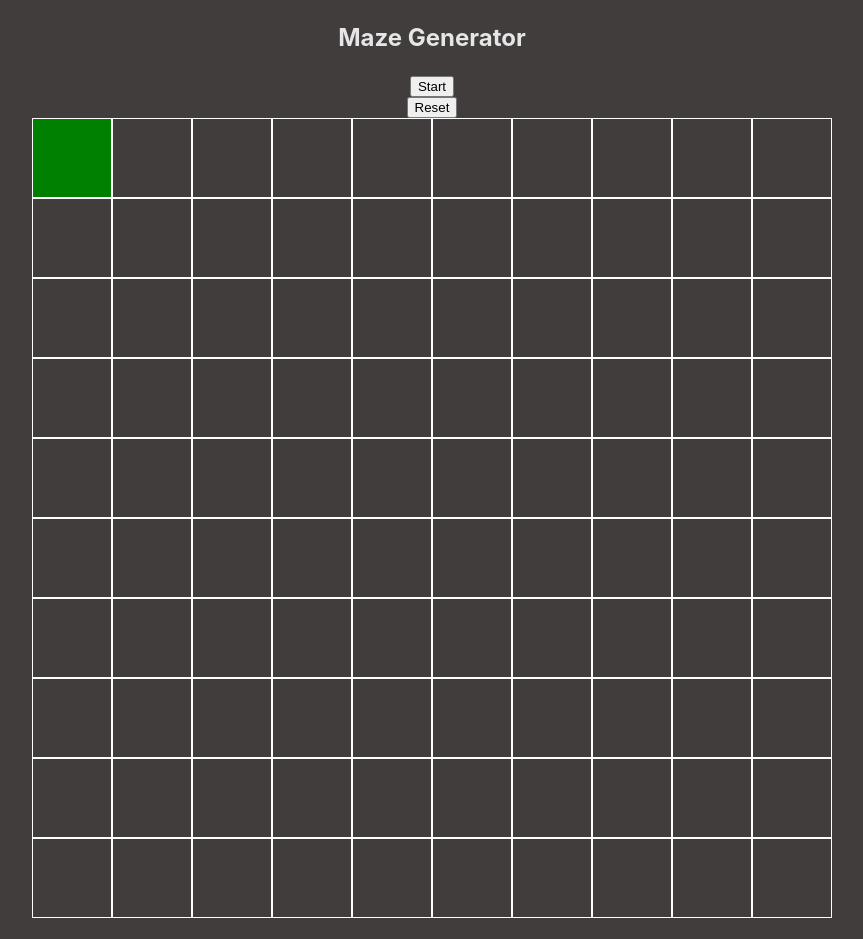
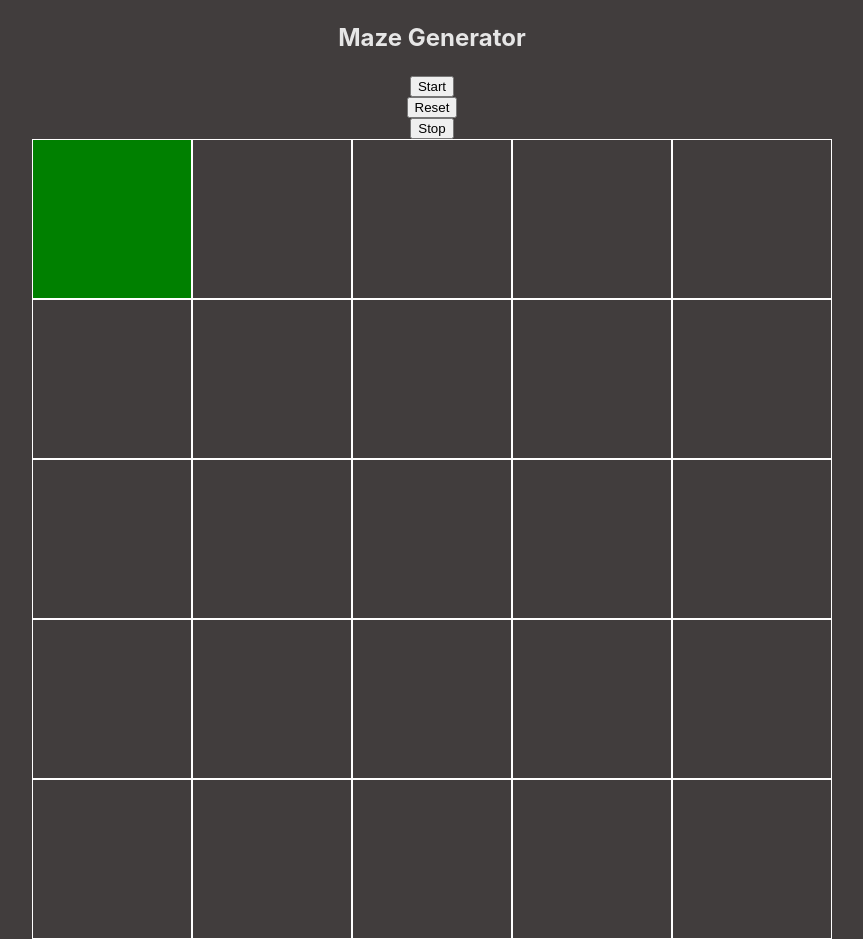
Before and after one commit to RenatMir/react-projects, a React (Vite) app: page / in a window 1280 px wide. Shown: the whole page, without its empty margins (208-1071 px from the left). Before the commit the page ends 918 px from the top, so only its background shows below. Built offline with nearby package versions, Linux system fonts and the light colour scheme.

Commit message:
Adding state

```diff
--- a/projects/maze-generator/Maze.jsx
+++ b/projects/maze-generator/Maze.jsx
@@ -1,20 +1,19 @@
 import { useEffect } from "react"
-import { checkNeighbours, drawCells, generateGrid, removeWalls } from "./MazeUtils";
+import { MazeStatusEnum, checkNeighbours, drawCells, removeWalls } from "./MazeUtils";
 
 export const Maze = (props) => {
-    const { mazeStateObj, canvasRef } = props;
-    const { mazeState, setMazeState } = mazeStateObj;
-
-    const grid = generateGrid(mazeState.rowsColsNumber, mazeState.end);
+    const { canvasRef, state, } = props;
+    const { mazeFEState, mazeBEState, utilFunctions } = state;
+    const { isValidStatus, setStatus } = utilFunctions;
 
     const stack = [];
-    let currentCell = grid[mazeState.start.rowNum][mazeState.start.colNum];
+    let currentCell = mazeBEState.grid[mazeFEState.start.rowNum][mazeFEState.start.colNum];
     stack.push(currentCell);
     currentCell.isVisited = true;
     currentCell.isCurrent = true;
 
     const generateMaze = () => {
-        let nextCell = checkNeighbours(currentCell, grid, mazeState);
+        let nextCell = checkNeighbours(currentCell, mazeBEState.grid);
         if (nextCell) {
             nextCell.isVisited = true;
             stack.push(currentCell);
@@ -30,13 +29,7 @@ export const Maze = (props) => {
             currentCell.isCurrent = true;
         } else {
             console.log("Done");
-            setMazeState(prevState => {
-                return {
-                    ...prevState,
-                    isStarted: false,
-                    isCompleted: true
-                };
-            });
+            setStatus(MazeStatusEnum.FINISHED)
         }
     }
 
@@ -47,11 +40,11 @@ export const Maze = (props) => {
         let timeout;
 
         const generateMazeAnimator = () => {
-            if (mazeState.isCompleted) return;
+            if (isValidStatus(MazeStatusEnum.FINISHED)) return;
 
-            drawCells(grid, mazeState, canvasContext);
+            drawCells(mazeBEState.grid, mazeFEState, canvasContext);
 
-            if (!mazeState.isStarted) {
+            if (!isValidStatus(MazeStatusEnum.STARTED)) {
                 return;
             } else {
                 generateMaze();
@@ -59,15 +52,19 @@ export const Maze = (props) => {
 
             timeout = setTimeout(() => {
                 animationFrameId = window.requestAnimationFrame(generateMazeAnimator);
-            }, mazeState.speed);
+            }, mazeFEState.speed);
         }
         generateMazeAnimator();
 
+        if (isValidStatus(MazeStatusEnum.STOPPED)) {
+            window.cancelAnimationFrame(animationFrameId);
+        }
+
         return () => {
             clearTimeout(timeout);
-            window.cancelAnimationFrame(animationFrameId)
+            window.cancelAnimationFrame(animationFrameId);
         }
-    }, [mazeState]);
+    }, [mazeBEState, mazeFEState]);
 
     return (
         <></>
--- a/projects/maze-generator/MazeGenerator.jsx
+++ b/projects/maze-generator/MazeGenerator.jsx
@@ -2,31 +2,39 @@ import { Maze } from "./Maze";
 import { useRef, useState } from "react"
 
 import "./assets/maze-generator.css"
+import { generateGrid, MazeStatusEnum } from "./MazeUtils";
 
-const getInitialMazeState = () => {
+const getMazeFEState = (state) => {
     return {
-        height: 800,
-        width: 800,
-        rowsColsNumber: 10,
-        speed: 0,
-        isStarted: false,
-        isCompleted: false,
-        currentCellColor: "green",
-        backgroundColor: "#413d3d",
-        start: {
+        height: state?.height ?? 800,
+        width: state?.width ?? 800,
+        rowsColsNumber: state?.rowsColsNumber ?? 5,
+        speed: state?.speed ?? 100,
+        currentCellColor: state?.currentCellColor ?? "green",
+        backgroundColor: state?.backgroundColor ?? "#413d3d",
+        start: state?.start ?? {
             rowNum: 0,
             colNum: 0
         },
-        cellBorders: {
+        cellBorders: state?.cellBorders ?? {
             color: "white",
             width: 2
         }
     }
 }
 
+const getMazeBEState = (state) => {
+    return {
+        grid: generateGrid(state?.rowsColsNumber ?? 5),
+        status: MazeStatusEnum.CREATED,
+        stack: []
+    }
+}
+
 export const MazeGenerator = () => {
     const canvasRef = useRef(null);
-    const [mazeState, setMazeState] = useState(getInitialMazeState);
+    const [mazeFEState, setMazeFEState] = useState(getMazeFEState);
+    const [mazeBEState, setMazeBEState] = useState(getMazeBEState);
 
     const handleCanvasClick = (event) => {
         const rect = canvasRef.current.getBoundingClientRect();
@@ -37,12 +45,12 @@ export const MazeGenerator = () => {
         const y = (event.clientY - rect.top) * scaleY;
 
 
-        const cellDim = mazeState.height / mazeState.rowsColsNumber;
+        const cellDim = mazeFEState.height / mazeFEState.rowsColsNumber;
         const rowNum = Math.floor(Math.abs(y) / cellDim);
         const colNum = Math.floor(Math.abs(x) / cellDim);
 
-        if (!mazeState.isStarted && !mazeState.isCompleted) {
-            setMazeState(prev => {
+        if (mazeFEState.status !== MazeStatusEnum.STARTED && mazeFEState.status !== MazeStatusEnum.FINISHED) {
+            setMazeFEState(prev => {
                 return ({
                     ...prev,
                     start: {
@@ -54,23 +62,48 @@ export const MazeGenerator = () => {
         }
     }
 
+    const isValidStatus = (status) => {
+        return mazeBEState.status === status;
+    }
+
+    const setStatus = (status) => {
+        setMazeBEState(prev => {
+            return {
+                ...prev,
+                status: status
+            }
+        });
+    }
+
     return (
         <>
             <h2>Maze Generator</h2>
             <button onClick={() => {
-                setMazeState(prev => {
+                if (mazeBEState.status === MazeStatusEnum.STARTED) return;
+
+                setMazeBEState(prev => {
                     return ({
                         ...prev,
-                        isStarted: true,
-                        isCompleted: false
+                        status: MazeStatusEnum.STARTED,
                     });
                 })
             }}>Start</button>
             <button onClick={() => {
-                setMazeState(getInitialMazeState)
+                setMazeFEState(getMazeFEState)
+                setMazeBEState(getMazeBEState)
             }}>Reset</button>
-            <canvas ref={canvasRef} className="maze-canvas" height={mazeState.height} width={mazeState.width} onClick={handleCanvasClick} />
-            <Maze mazeStateObj={{ mazeState, setMazeState }} canvasRef={canvasRef} />
+            <button onClick={() => {
+                if (mazeBEState.status !== MazeStatusEnum.STARTED) return;
+
+                setMazeBEState(prev => {
+                    return ({
+                        ...prev,
+                        status: MazeStatusEnum.STOPPED,
+                    });
+                })
+            }}>Stop</button>
+            <canvas ref={canvasRef} className="maze-canvas" height={mazeFEState.height} width={mazeFEState.width} onClick={handleCanvasClick} />
+            <Maze state={{ mazeFEState, mazeBEState, utilFunctions: { isValidStatus, setStatus } }} canvasRef={canvasRef} />
         </>
     );
 }
--- a/projects/maze-generator/MazeUtils.js
+++ b/projects/maze-generator/MazeUtils.js
@@ -12,6 +12,14 @@ const createCell = (rowNum, colNum) => {
         }
     }
 }
+
+export const MazeStatusEnum = {
+    CREATED: "CREATED",
+    STARTED: "STARTED",
+    STOPPED: "STOPPED",
+    FINISHED: "FINISHED",
+}
+
 export const generateGrid = (dimension) => {
     const grid = [];
     for (let row = 0; row < dimension; row++) {
```
